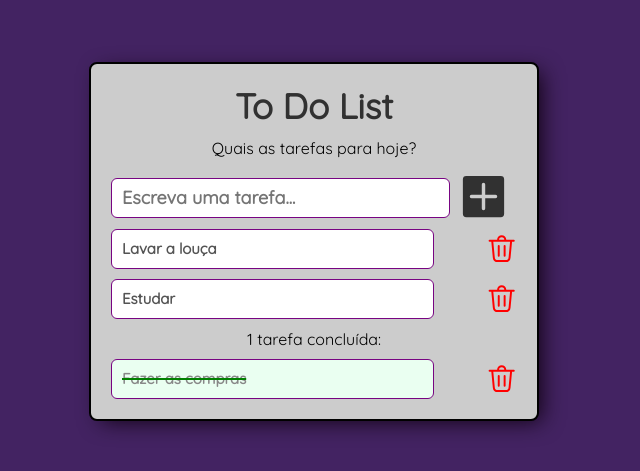
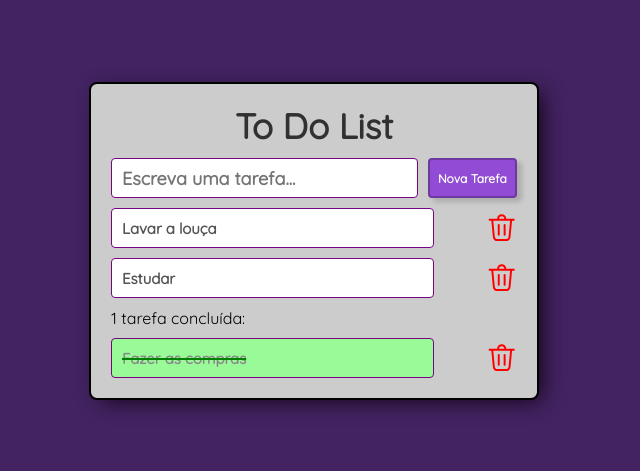
Before and after one commit to keilamadap/challenge-allianca, a React (Vite) app: page / in a window 1280 px wide. Shown: the part 159-630 px from the top of the page, without its empty margins (326-966 px from the left). Built offline with nearby package versions, Linux system fonts and the light colour scheme; some icons are missing.

Commit message:
refactor: clear comments

```diff
--- a/src/components/TodoForm/TodoForm.jsx
+++ b/src/components/TodoForm/TodoForm.jsx
@@ -1,6 +1,5 @@
 import { useContext, useState } from "react";
 import * as S from "./styles";
-import { Icon } from "@iconify/react";
 import { MyContext } from "../../context/MyContext";
 
 const TodoForm = () => {
@@ -14,11 +13,11 @@ const TodoForm = () => {
     if (taskInput.trim() !== "") {
       onAddTask(taskInput, false);
       setTaskInput("");
-      setMessage("Tarefa adicionada!");
+      setMessage("Tarefa adicionada");
       setIsSuccess(true);
       clearTimeout();
     } else {
-      setMessage("Insira uma tarefa!");
+      setMessage("Insira uma tarefa");
       setIsSuccess(false);
       clearTimeout();
     }
@@ -32,22 +31,14 @@ const TodoForm = () => {
 
   return (
     <S.Form onSubmit={handleSubmit}>
-      <S.Label>Quais as tarefas para hoje?</S.Label>
       <S.Div>
         <S.StyledInput
+          autoFocus
           placeholder="Escreva uma tarefa..."
           value={taskInput}
           onChange={(e) => setTaskInput(e.target.value)}
         />
-        <S.StyledButton type="submit">
-          <Icon
-            icon="ph:plus-fill"
-            width="55"
-            height="55"
-            color="#313131"
-            style={{ cursor: "pointer" }}
-          />
-        </S.StyledButton>
+        <S.StyledButton type="submit">Nova Tarefa</S.StyledButton>
       </S.Div>
 
       <S.StyledMessageDiv>
--- a/src/components/TodoForm/styles.jsx
+++ b/src/components/TodoForm/styles.jsx
@@ -19,7 +19,7 @@ export const StyledInput = styled.input`
   font-weight: 800;
   font-family: Quicksand;
   outline: none;
-  border-radius: 6px;
+  border-radius: 4px;
   height: 40px;
   width: 100%;
 `;
@@ -27,37 +27,53 @@ export const StyledInput = styled.input`
 export const StyledMessageDiv = styled.div`
   display: flex;
   flex-direction: column;
-  margin-bottom: -14px;
-  padding-bottom: 5px;
+  justify-content: center;
+  align-items: center;
 `;
 
 export const StyledButton = styled.button`
-  border: none;
-  background-color: transparent;
+  border: 2px solid #6e38a1;
+  height: 40px;
+  border-radius: 4px;
+  width: 115px;
+  font-family: Quicksand;
+  font-size: 12px;
+  outline: none;
+  color: white;
+  cursor: pointer;
+  font-weight: 600;
+  background-color: #914bd4;
+  transition: 0.25s;
+  -webkit-box-shadow: 5px 7px 5px 0px rgba(173, 173, 173, 1);
+  -moz-box-shadow: 5px 7px 5px 0px rgba(173, 173, 173, 1);
+  box-shadow: 5px 4px 5px 0px rgba(173, 173, 173, 1);
+
+  &: hover {
+    background-color: #61328e;
+    border: 2px solid #914bd4;
+    color: #fff;
+  }
 `;
 
 export const Div = styled.div`
   display: flex;
+  gap: 10px;
+
   align-items: center;
   width: 100%;,
     flex-direction: column;
 `;
 
-export const Label = styled.label`
-  margin-bottom: 10px;
-  font-weight: 500;
-`;
-
 export const Error = styled.p`
-  font-size: 18px;
-  margin-bottom: 8px;
+  font-size: 15px;
+  margin-top: 8px;
   color: red;
   font-weight: 600;
 `;
 
 export const Success = styled.p`
-  font-size: 18px;
-  margin-bottom: 8px;
+  font-size: 15px;
+  margin-top: 8px;
   color: green;
   font-weight: 600;
 `;
--- a/src/components/TodoItem/styles.jsx
+++ b/src/components/TodoItem/styles.jsx
@@ -17,13 +17,13 @@ export const StyledInput = styled.input`
   font-size: 15px;
   border: 1px solid #780482;
   font-weight: 600;
-  border-radius: 6px;
+  border-radius: 4px;
   font-family: Quicksand;
 
   ${(props) =>
     props.iscompleted &&
     `
-    background-color: #EAFFF1;
+    background-color: #98FB98;
     text-decoration: line-through;
     text-decoration-color: green;
     text-decoration-thickness: 2px;
@@ -42,4 +42,7 @@ export const StyledDiv = styled.div`
 
 export const StyledParagraph = styled.p`
   font-weight: 500;
+  justify-content: start;
+  display: flex;
+  width: 100%;
 `;
--- a/src/components/TodoList/TodoList.jsx
+++ b/src/components/TodoList/TodoList.jsx
@@ -11,8 +11,8 @@ const TodoList = () => {
   return (
     <S.Container>
       <S.Title>To Do List</S.Title>
+      <TodoForm />
 
-      <TodoForm />
       {tasks?.length > 0 ? (
         <TodoItem />
       ) : (
```
